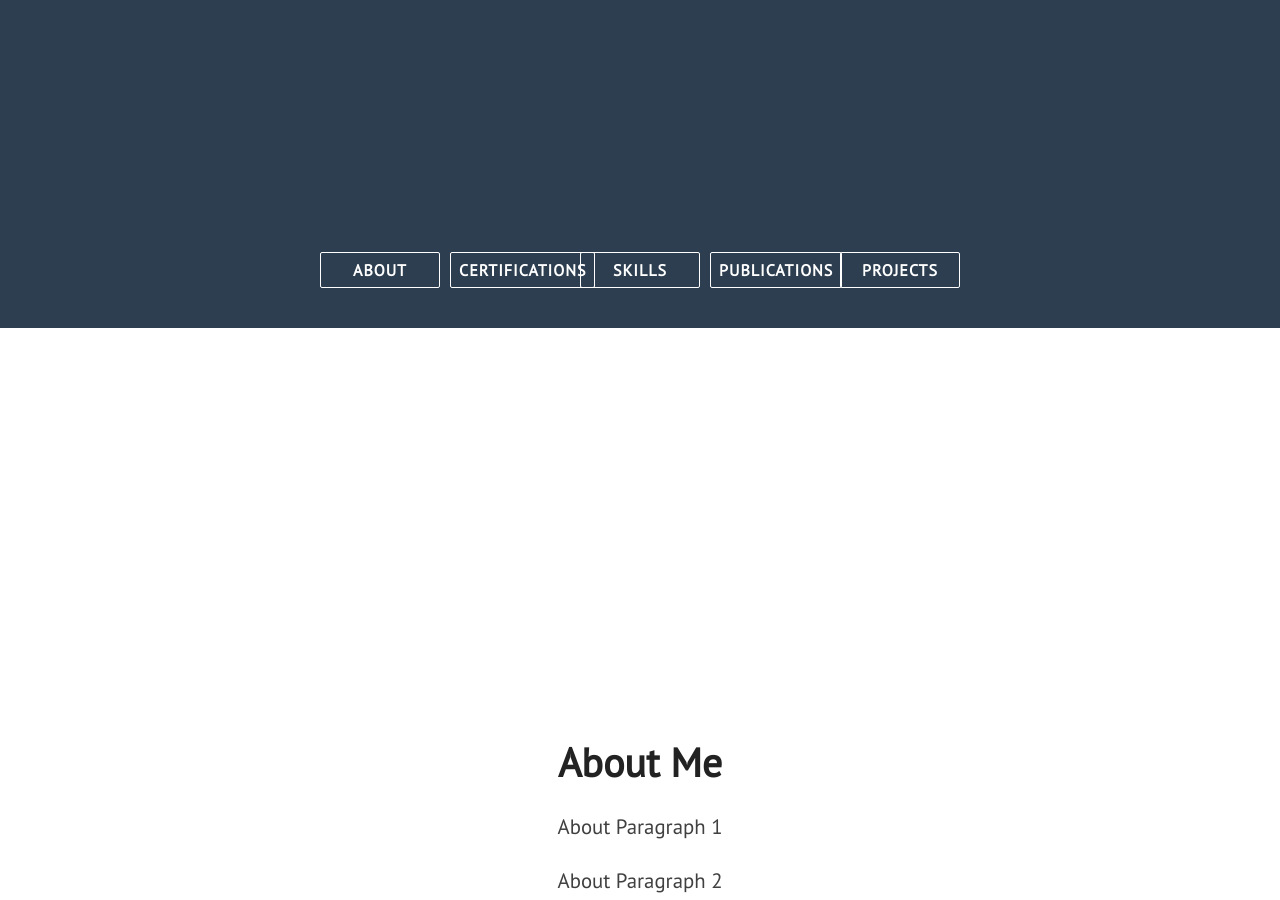
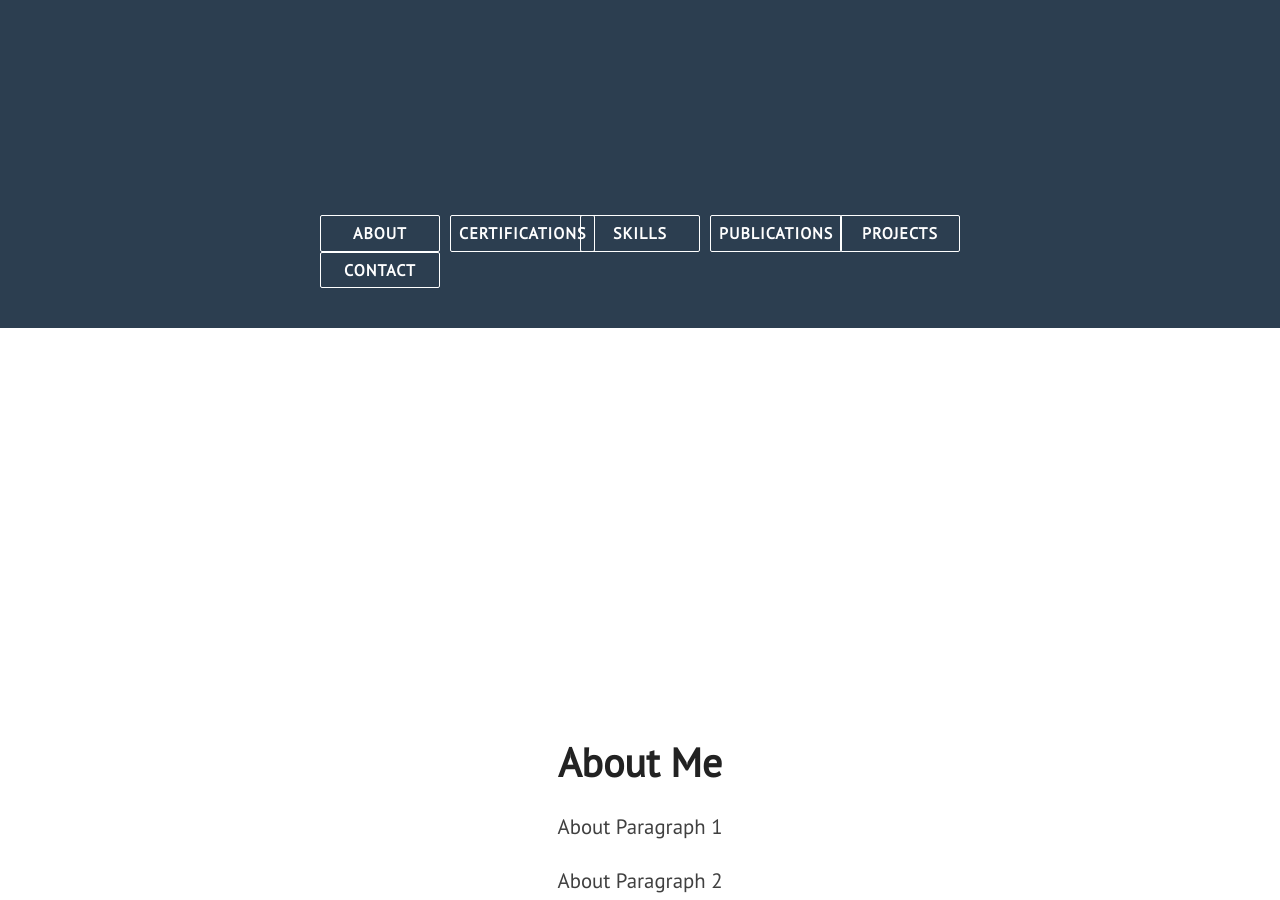
Before and after one commit to cmcabrera97/cmcabrera97.github.io, a Jekyll site: the page built from index.html, in a window 1280 px wide and 900 px high, scrolled down 797 px. Built offline with Jekyll 4.4.1, drawn with Linux system fonts in a browser that asks for light colours; nearby versions of some CDN libraries.

Commit message:
Update nav.html

```diff
--- a/_includes/nav.html
+++ b/_includes/nav.html
@@ -12,7 +12,7 @@
             <a class="semi-transparent-button with-border nav-links" href="#skills">SKILLS</a>
             <a class="semi-transparent-button with-border nav-links" href="#blog-posts">PUBLICATIONS</a>
             <a class="semi-transparent-button with-border nav-links" href="#projects">PROJECTS</a>
-            <!-- <a class="semi-transparent-button with-border nav-links" href="#contact">CONTACT</a> -->
+            <a class="semi-transparent-button with-border nav-links" href="#contact">CONTACT</a>
         </div>
     </div>
 </section>
```
